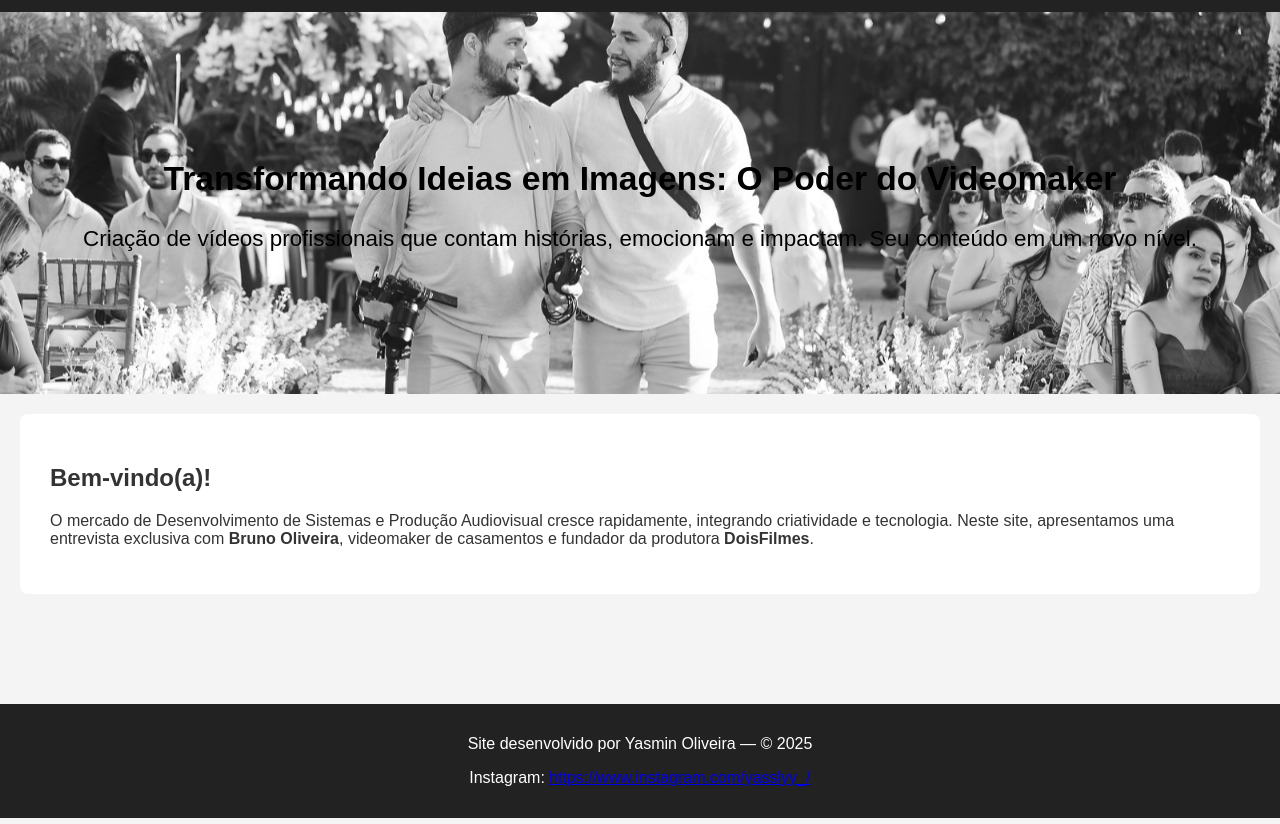
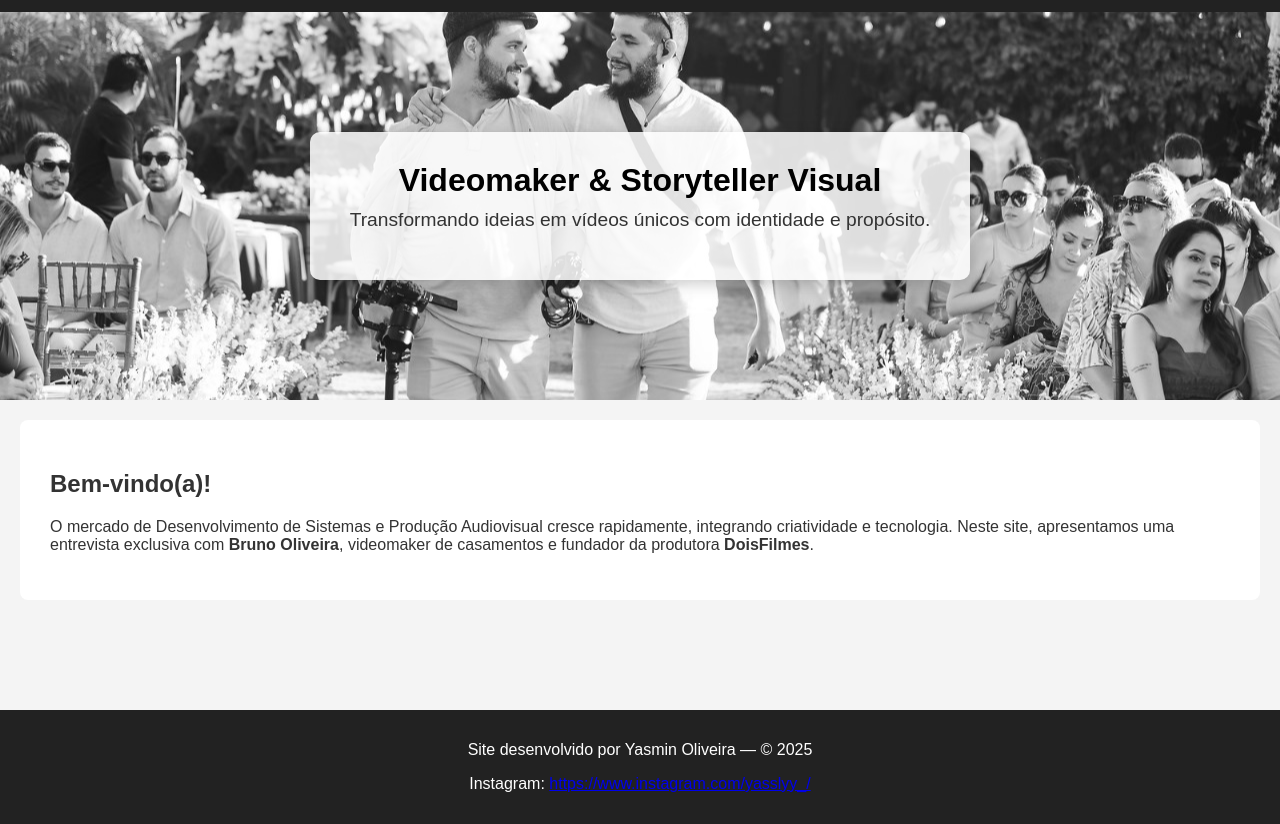
Before and after one commit to yassssml/entrevista, a plain HTML site: page index.html in a window 1280 px wide. Shown: the part 68-892 px from the top of the page. Drawn offline with Linux system fonts and the light colour scheme.

Commit message:
atualizado

```diff
--- a/assets/css/style.css
+++ b/assets/css/style.css
@@ -61,6 +61,36 @@ footer {
     text-align: center;
     color: rgb(0, 0, 0);
     font-size: 1.4rem;
+}
+.banner {
+    position: relative;
+    background: url('../img/ambiente.jpg') center/cover no-repeat;
+    padding: 120px 20px;
+    text-align: center;
+}
+
+.banner-box {
+    background: rgba(255, 255, 255, 0.85);
+    padding: 30px 40px;
+    border-radius: 10px;
+    display: inline-block;
+    max-width: 600px;
+    box-shadow: 0 4px 15px rgba(0,0,0,0.2);
+
+    position: relative;
+    z-index: 2;
+}
+
+.banner-box h1 {
+    margin: 0;
+    font-size: 2rem;
+    color: #000;
+}
+
+.banner-box p {
+    margin-top: 10px;
+    font-size: 1.2rem;
+    color: #333;
 }
 
 
--- a/index.html
+++ b/index.html
@@ -21,11 +21,12 @@
 </header>
 
 <main>
-    <section class="banner">
-        <h1>Transformando Ideias em Imagens: O Poder do Videomaker</h1>
-        <p>Criação de vídeos profissionais que contam histórias, emocionam e impactam. Seu conteúdo em um novo nível.</p>
-    </section>
-
+    <div class="banner">
+        <div class="banner-box">
+            <h1>Videomaker & Storyteller Visual</h1>
+            <p>Transformando ideias em vídeos únicos com identidade e propósito.</p>
+        </div>
+    </div>
     <section class="home-content">
         <h2>Bem-vindo(a)!</h2>
         <p>
```
Also changed, not shown: pages/galeria.html (+0 -1 lines).
